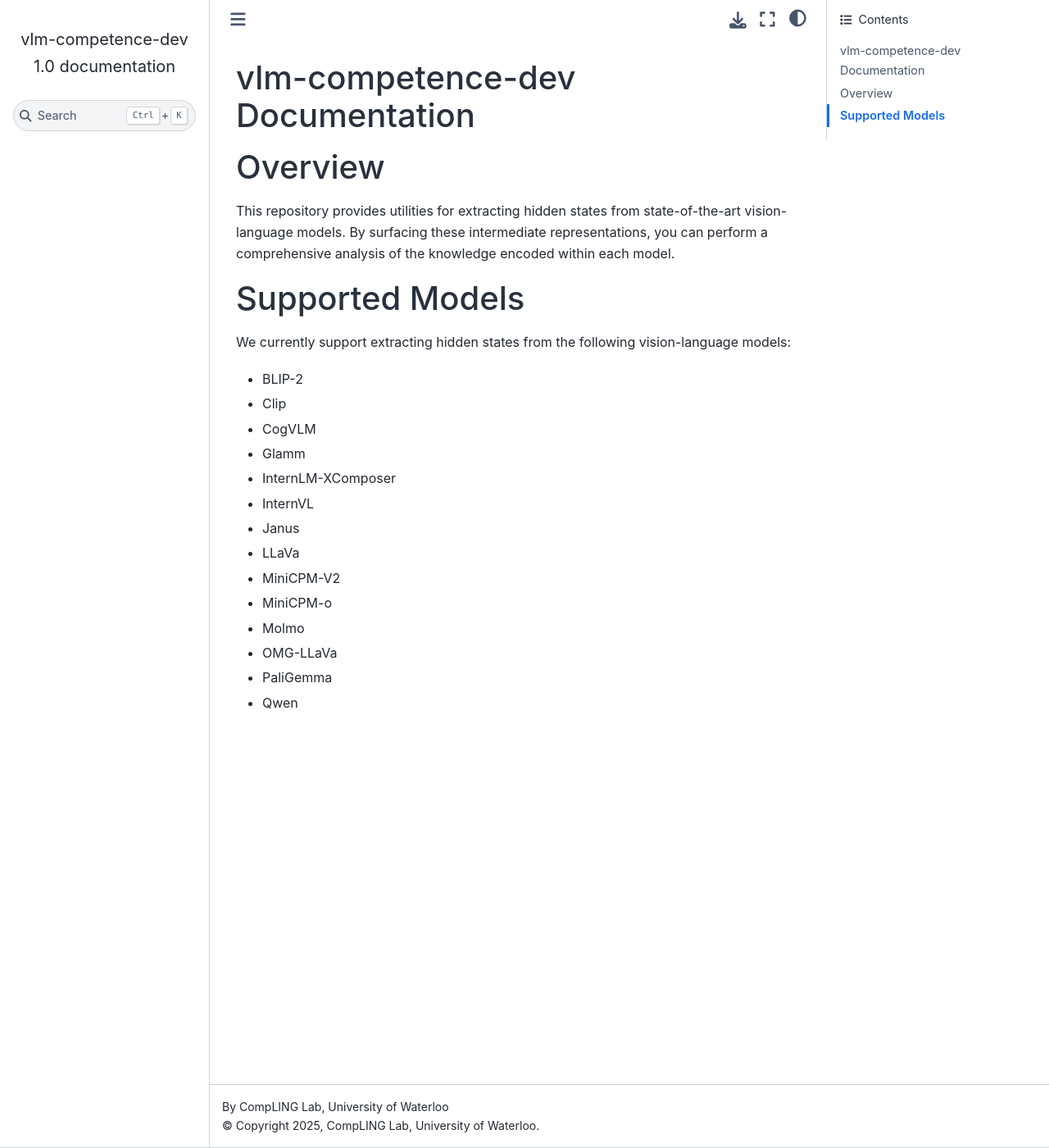
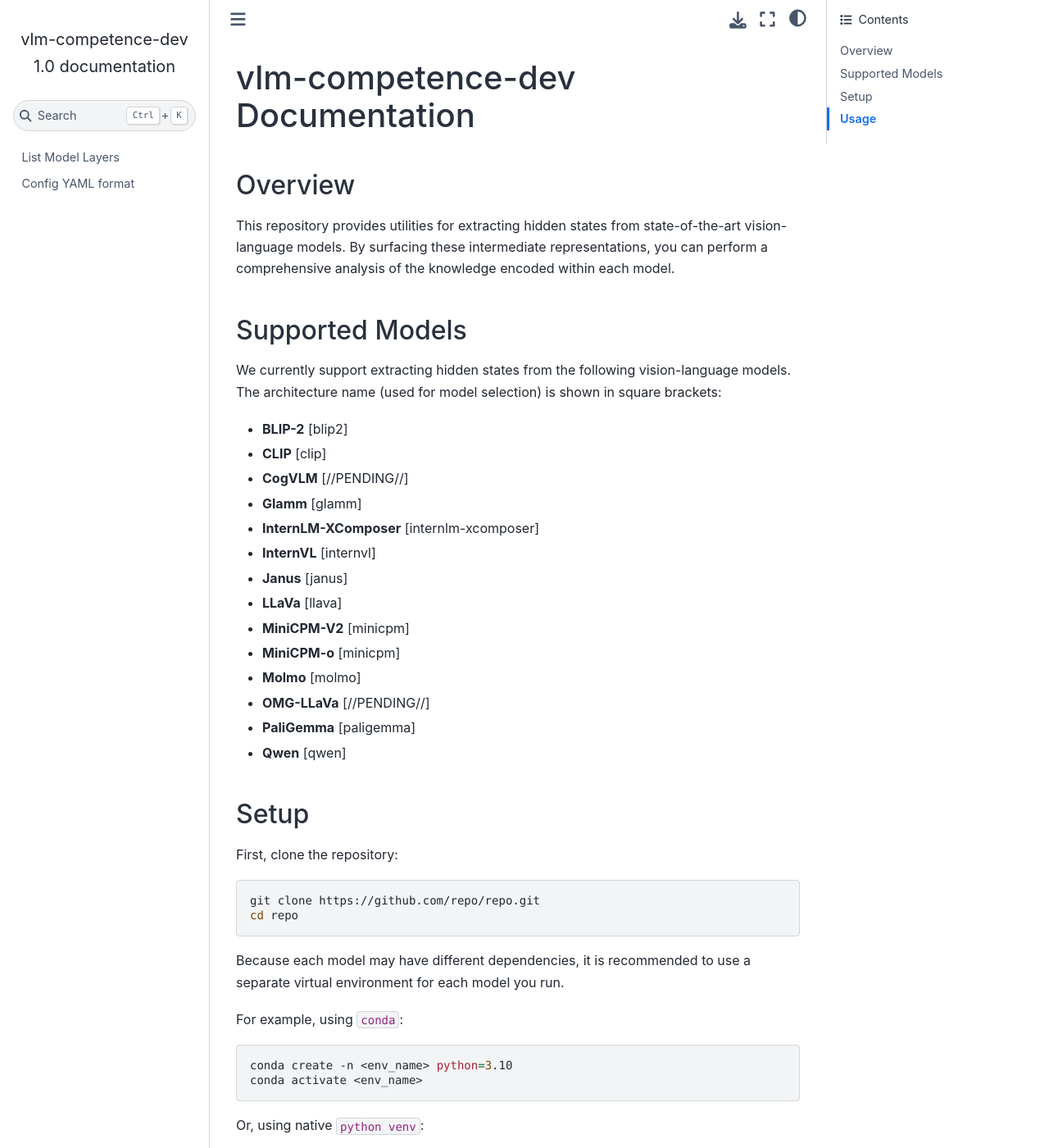
Before and after one commit to compling-wat/vlm-lens, a Sphinx documentation site: the page built from docs/index.rst, in a window 1280 px wide and 1400 px high. Shown: the whole window at 82% size. Built offline with Sphinx 7.4.7 and the Sphinx Book theme 1.1.4, drawn with Linux system fonts in a browser that asks for light colours; some of the changed text lies outside the part shown.

Commit message:
Added Doc

```diff
--- a/docs/index.rst
+++ b/docs/index.rst
@@ -3,30 +3,77 @@
 
 .. toctree::
    :maxdepth: 2
-   :caption: Contents:
+   :hidden:
+
+   modules
 
 Overview
-================
+-------------------------------
 This repository provides utilities for extracting hidden states from
 state-of-the-art vision-language models. By surfacing these intermediate
 representations, you can perform a comprehensive analysis of the knowledge
 encoded within each model.
 
+.. _supported_models:
 Supported Models
-================
-We currently support extracting hidden states from the following vision-language models:
+-------------------------------
+We currently support extracting hidden states from the following vision-language models.
+The architecture name (used for model selection) is shown in square brackets:
 
-- BLIP-2
-- Clip
-- CogVLM
-- Glamm
-- InternLM-XComposer
-- InternVL
-- Janus
-- LLaVa
-- MiniCPM-V2
-- MiniCPM-o
-- Molmo
-- OMG-LLaVa
-- PaliGemma
-- Qwen
+- **BLIP-2** [blip2]
+- **CLIP** [clip]
+- **CogVLM** [//PENDING//]
+- **Glamm** [glamm]
+- **InternLM-XComposer** [internlm-xcomposer]
+- **InternVL** [internvl]
+- **Janus** [janus]
+- **LLaVa** [llava]
+- **MiniCPM-V2** [minicpm]
+- **MiniCPM-o** [minicpm]
+- **Molmo** [molmo]
+- **OMG-LLaVa** [//PENDING//]
+- **PaliGemma** [paligemma]
+- **Qwen** [qwen]
+
+Setup
+-----
+
+First, clone the repository:
+
+.. code-block:: bash
+
+   git clone https://github.com/repo/repo.git
+   cd repo
+
+Because each model may have different dependencies,
+it is recommended to use a separate virtual environment for each model you run.
+
+For example, using ``conda``:
+
+.. code-block:: bash
+
+   conda create -n <env_name> python=3.10
+   conda activate <env_name>
+
+Or, using native ``python venv``:
+
+.. code-block:: bash
+
+   python -m venv <env_name>
+   source <env_name>/bin/activate
+
+After activating your environment, install dependencies for your desired model architecture.
+Replace ``<architecture>`` with the appropriate value (e.g., ``blip2``, ``llava``):
+
+.. code-block:: bash
+
+   pip install -r envs/<architecture>.requirements.txt
+
+
+
+Usage
+-----
+
+.. code-block:: bash
+
+   python src/main.py --architecture <architecture> --model-path <model-path> --debug --config <config-file-path> --input-dir <input-dir> --output-db <output-db>
--- /dev/null
+++ b/docs/modules.rst
@@ -0,0 +1,6 @@
+
+.. toctree::
+   :maxdepth: 4
+
+   list_model_layers
+   config_yaml_format
```
Also changed, not shown: docs/config_yaml_format.rst (added, +35 -0 lines), docs/list_model_layers.rst (added, +8 -0 lines).
